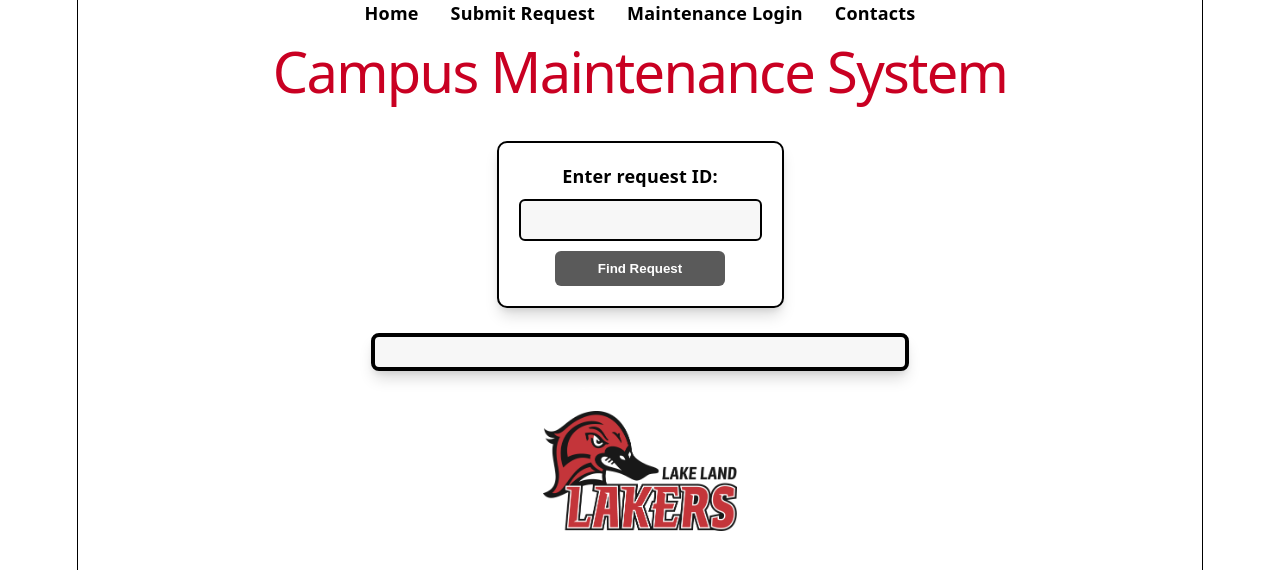
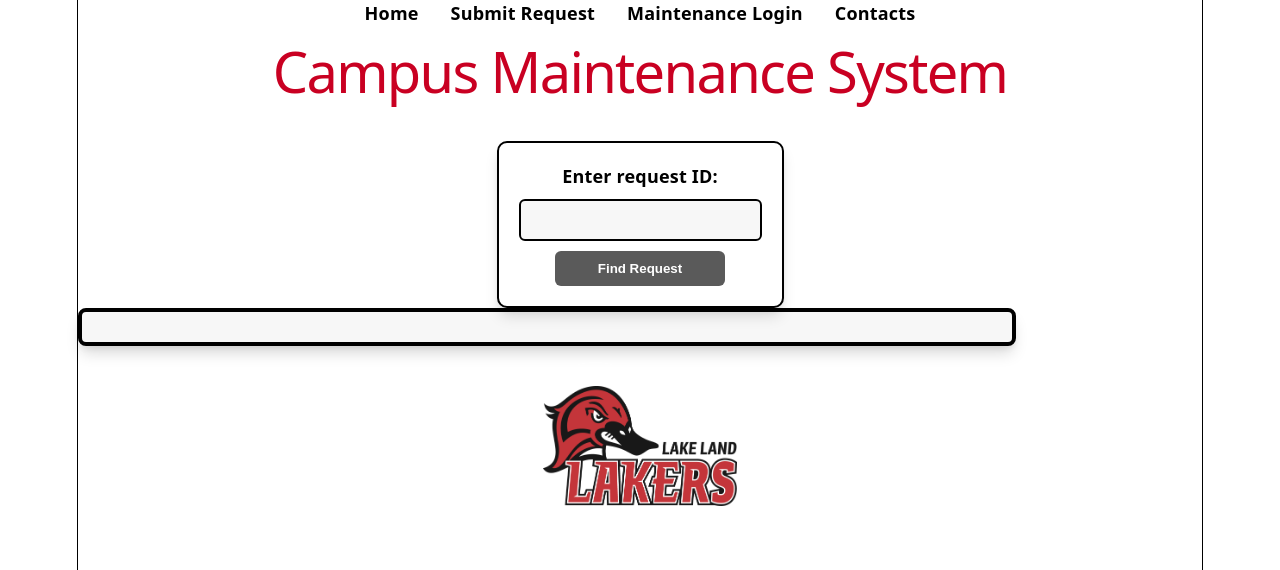
Before and after one commit to UnknownPhys6/CIS-083-Maintenance-Request-App, a React (Vite) app in the folder frontend/: page / in a window 1280 px wide. Shown: the top 570 px of the page. Built offline with nearby package versions, Linux system fonts and the light colour scheme.

Commit message:
added start frontend batch file, Looked at backend batch file, but couldnt find any problems with it. modified admin page to fix only having one card per line again, now it's three again.

```diff
--- a/frontend/src/index.css
+++ b/frontend/src/index.css
@@ -244,20 +244,27 @@ input[type="radio"] {
   background: var(--bg);
   color: var(--text);
   border-radius: 8px;
+
+  width: 800px;
+  margin-left: auto;
+  margin-right: auto;
 }
 
 .active-requests-scroll {
-  max-height: 300px;
-  max-width: 500px;
+  max-height: 400px;
+  max-width: 900px;
+
+  display: flex;
+  flex-wrap: wrap;
+  justify-content: center;
+  gap: 16px;
+
   overflow-y: auto;
   border: 4px solid var(--border);
   padding: 15px;
   border-radius: 8px;
   background: var(--code-bg);
-  color: var(--text);
   box-shadow: var(--shadow);
-  margin: 25px auto;
-  gap: 12px;
 }
 
 .active-request {
@@ -266,7 +273,8 @@ input[type="radio"] {
   padding: 10px;
   border-radius: 8px;
   color: var(--text);
-  max-width: 450px;
+  max-width: 200px;
+  width: 250px;
   cursor: pointer;
   overflow: hidden;
   transition: background-color 0.2s, border-color 0.2s, box-shadow 0.2s;
@@ -294,9 +302,8 @@ input[type="radio"] {
 
 .active-request p {
     margin: 4px 0;
-    overflow: hidden;
-    text-overflow: ellipsis;
-    white-space: nowrap;
+    white-space: normal;
+    word-break: break-word;
 }
 
 .active-request .description {
```
Also changed, not shown: 2 other files (tests, documents, lock files or other folders).
